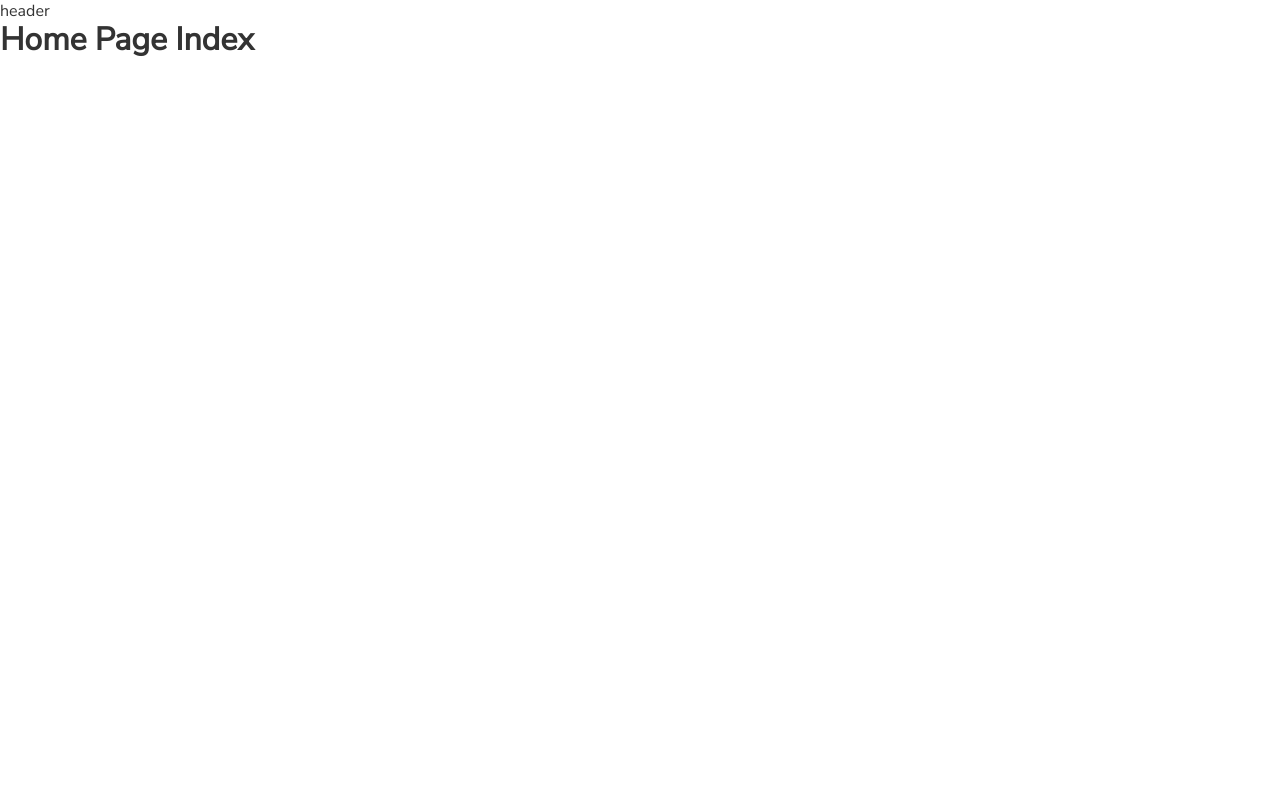
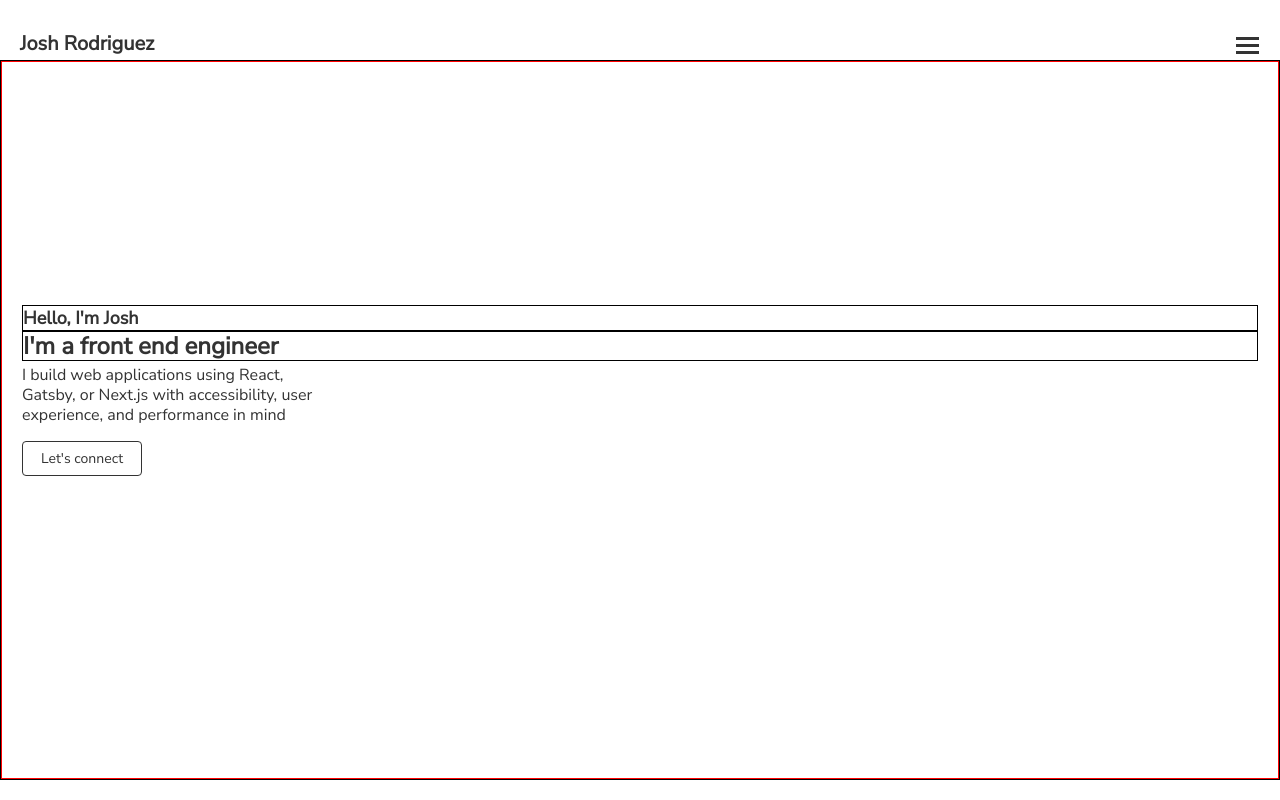
Before and after one commit to jrodshua/minimal-gatsby-portfolio, a Gatsby site: page / in a window 1280 px wide. Built offline with nearby package versions, Linux system fonts and the light colour scheme; Gatsby itself is replaced by a stand-in of ours.

Commit message:
sidebar, header, homepage comp added

```diff
--- /dev/null
+++ b/src/components/home/homePage.js
@@ -0,0 +1,66 @@
+import React from "react"
+import { Link } from "gatsby"
+import styled from "styled-components"
+
+const HomeWrapper = styled.section`
+  border: 1px solid black;
+  height: 90vh;
+`
+
+const HomeContainer = styled.div`
+  border: 1px solid red;
+  padding: 1.25rem 1.25rem 5rem 1.25rem;
+  margin: 0 auto;
+  height: 100%;
+  display: flex;
+  flex-direction: column;
+  justify-content: center;
+
+  h1 {
+    font-size: 1.125rem;
+    margin-bottom: 0;
+    line-height: 1.5rem;
+    border: 1px solid black;
+  }
+
+  h2 {
+    font-size: 1.5rem;
+    margin-bottom: 0.25rem;
+    border: 1px solid black;
+  }
+
+  p {
+    margin: 0 0 1rem 0;
+    line-height: 1.25rem;
+    max-width: 310px;
+  }
+
+  .homePage-link {
+    border: 1px solid #333333;
+    width: 120px;
+    font-size: 14px;
+    padding: 7px 14px;
+    text-align: center;
+    border-radius: 4px;
+  }
+`
+
+const HomePage = () => {
+  return (
+    <HomeWrapper>
+      <HomeContainer>
+        <h1>Hello, I'm Josh</h1>
+        <h2>I'm a front end engineer</h2>
+        <p>
+          I build web applications using React, Gatsby, or Next.js with
+          accessibility, user experience, and performance in mind
+        </p>
+        <Link to="/" className="homePage-link">
+          Let's connect
+        </Link>
+      </HomeContainer>
+    </HomeWrapper>
+  )
+}
+
+export default HomePage
--- a/src/components/site/header.js
+++ b/src/components/site/header.js
@@ -1,10 +1,81 @@
-import React from "react"
+import React, { useState } from "react"
+import Logo from "./logo"
+import Navbar from "./navbar"
+import Sidebar from "./sidebar"
+import styled from "styled-components"
+
+const StyledNav = styled.nav`
+  padding: 12px 20px 0 20px;
+
+  .nav-container-sm {
+    height: 3rem;
+    text-align: center;
+    display: flex;
+    align-items: flex-end;
+    justify-content: space-between;
+    padding-bottom: 0.25rem;
+  }
+`
+
+const StyledMenu = styled.button`
+  position: relative;
+  z-index: 6;
+  background: transparent;
+  width: 1.5rem;
+  height: 1.35rem;
+  border: none;
+  box-shadow: none;
+  padding: 0;
+  display: flex;
+  flex-direction: column;
+  justify-content: space-around;
+  &:focus {
+    outline: none;
+  }
+
+  div {
+    width: 1.45rem;
+    height: 3px;
+    background: #333333;
+    transition: all 0.25s ease-in-out;
+    transform-origin: 1.5px;
+
+    :first-child {
+      transform: ${({ showSidebar }) =>
+        showSidebar ? "rotate(45deg)" : "rotate(0)"};
+    }
+    :nth-child(2) {
+      opacity: ${({ showSidebar }) => (showSidebar ? 0 : 1)};
+    }
+    :nth-child(3) {
+      transform: ${({ showSidebar }) =>
+        showSidebar ? "rotate(-45deg)" : "rotate(0)"};
+    }
+  }
+`
 
 const Header = () => {
+  const [open, setOpen] = useState(false)
+
+  const burgerBtn = (
+    <StyledMenu showSidebar={open} onClick={() => setOpen(!open)}>
+      <div />
+      <div />
+      <div />
+    </StyledMenu>
+  )
+
   return (
-    <>
-      <div>header</div>
-    </>
+    <header>
+      <StyledNav>
+        <div className="nav-container-sm">
+          <Logo />
+          <Navbar />
+          {burgerBtn}
+        </div>
+        <Sidebar toggle={open} />
+      </StyledNav>
+    </header>
   )
 }
 
--- a/src/components/site/layout.js
+++ b/src/components/site/layout.js
@@ -6,7 +6,6 @@ import styled from "styled-components"
 const StyledWrapper = styled.div`
   width: 100%;
   min-height: 100vh;
-  margin: 0;
 `
 
 const Layout = ({ children }) => {
--- /dev/null
+++ b/src/components/site/logo.js
@@ -0,0 +1,24 @@
+import React from "react"
+import { Link } from "gatsby"
+import styled from "styled-components"
+
+const LogoWrapper = styled.div`
+  p {
+    margin: 0;
+    line-height: 0;
+    font-size: 1.25rem;
+    font-weight: 900;
+  }
+`
+
+const Logo = () => (
+  <>
+    <LogoWrapper>
+      <Link to="/">
+        <p>Josh Rodriguez</p>
+      </Link>
+    </LogoWrapper>
+  </>
+)
+
+export default Logo
--- /dev/null
+++ b/src/components/site/navbar.js
@@ -0,0 +1,42 @@
+import React from "react"
+import { Link } from "gatsby"
+import styled from "styled-components"
+
+const StyledNavbar = styled.div`
+  display: none;
+
+  @media (min-width: 820px) {
+    border: 1px solid red;
+    ul {
+      margin: 0;
+      list-style-type: none;
+      display: flex;
+      flex-direction: space-between;
+    }
+  }
+`
+
+const Navbar = () => {
+  return (
+    <>
+      <StyledNavbar>
+        <ul>
+          <li>
+            <Link to="/">Work</Link>
+          </li>
+          <li>
+            <Link to="/">About</Link>
+          </li>
+          <li>
+            <Link to="/">Experience</Link>
+          </li>
+          <li>
+            <Link to="/">Connect</Link>
+          </li>
+        </ul>
+      </StyledNavbar>
+    </>
+  )
+}
+
+export default Navbar
--- /dev/null
+++ b/src/components/site/sidebar.js
@@ -0,0 +1,73 @@
+import React from "react"
+import { Link } from "gatsby"
+import styled from "styled-components"
+
+const SidebarContainer = styled.div`
+  position: fixed;
+  right: 0;
+  bottom: 0;
+  width: 100%;
+  height: 100%;
+  outline: 0;
+  z-index: 5;
+  visibility: ${({ toggleOpen }) => (toggleOpen ? "visible" : "hidden")};
+  transition: all 0.25s ease-in-out;
+  transform: ${({ toggleOpen }) =>
+    toggleOpen ? "translateX(0)" : "translateX(100%)"};
+`
+
+const StyledSidebar = styled.div`
+  background: #ffffff;
+  width: 220px;
+  height: 240px;
+  margin: 70px 0 0 auto;
+  border: 1px solid rgba(0, 0, 0, 0.1);
+  box-shadow: 0 2px 5px 0px rgb(0 0 0 / 10%);
+  ul {
+    list-style-type: none;
+    height: 100%;
+    width: 100%;
+    margin: 0;
+    display: flex;
+    flex-direction: column;
+    justify-content: space-around;
+    padding: 0;
+  }
+  .sidebar-link {
+    width: 100%;
+    padding: 8px 16px;
+  }
+`
+
+const Sidebar = ({ toggle }) => (
+  <>
+    <SidebarContainer toggleOpen={toggle}>
+      <StyledSidebar>
+        <ul>
+          <li>
+            <Link to="/" className="sidebar-link">
+              Work
+            </Link>
+          </li>
+          <li>
+            <Link to="/" className="sidebar-link">
+              About
+            </Link>
+          </li>
+          <li>
+            <Link to="/" className="sidebar-link">
+              Experience
+            </Link>
+          </li>
+          <li>
+            <Link to="/" className="sidebar-link">
+              Connect
+            </Link>
+          </li>
+        </ul>
+      </StyledSidebar>
+    </SidebarContainer>
+  </>
+)
+
+export default Sidebar
--- a/src/components/site/styles/styles.js
+++ b/src/components/site/styles/styles.js
@@ -5,6 +5,7 @@ const GlobalStyle = createGlobalStyle`
     html {
         width: 100%;
         height: 100%;
+        box-sizing: border-box;
     }
 
     *, *:before, *:after {
--- a/src/pages/index.js
+++ b/src/pages/index.js
@@ -1,11 +1,12 @@
 import React from "react"
 import Layout from "../components/site/layout"
 import SEO from "../components/seo/seo"
+import HomePage from "../components/home/homePage"
 
 const IndexPage = () => (
   <Layout>
     <SEO title="Home" />
-    <h1>Home Page Index</h1>
+    <HomePage />
   </Layout>
 )
 
```
